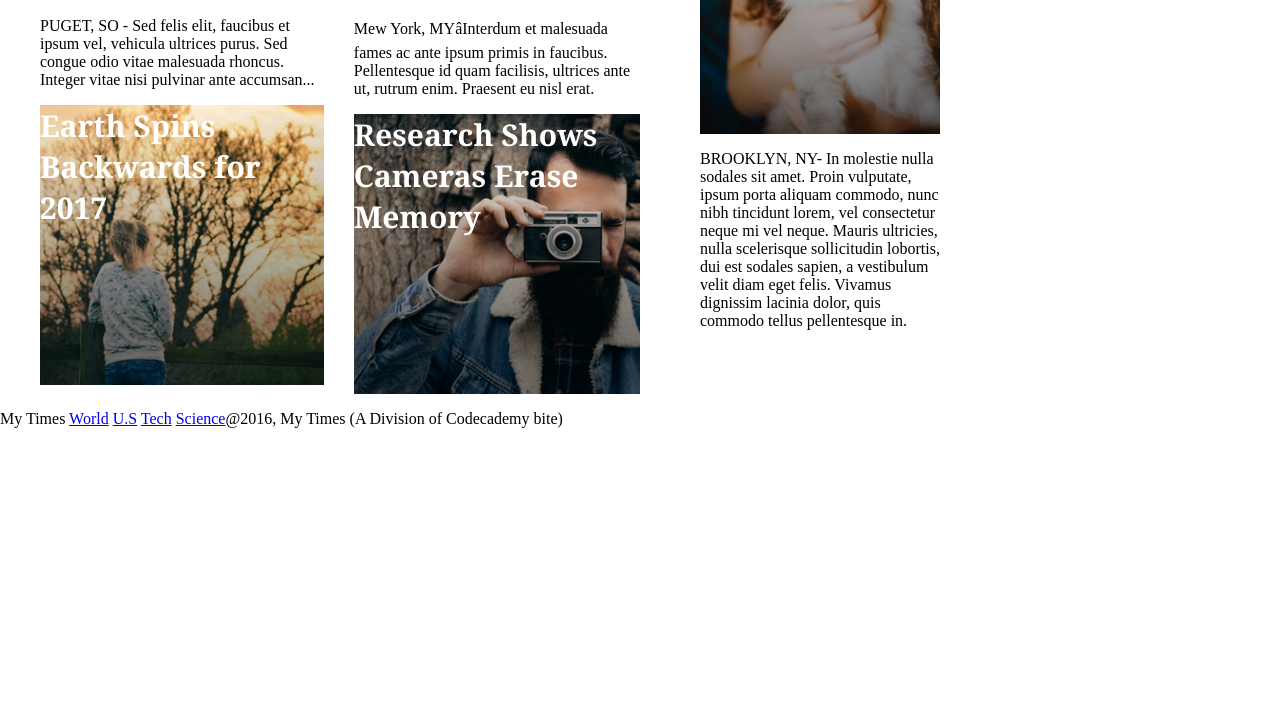
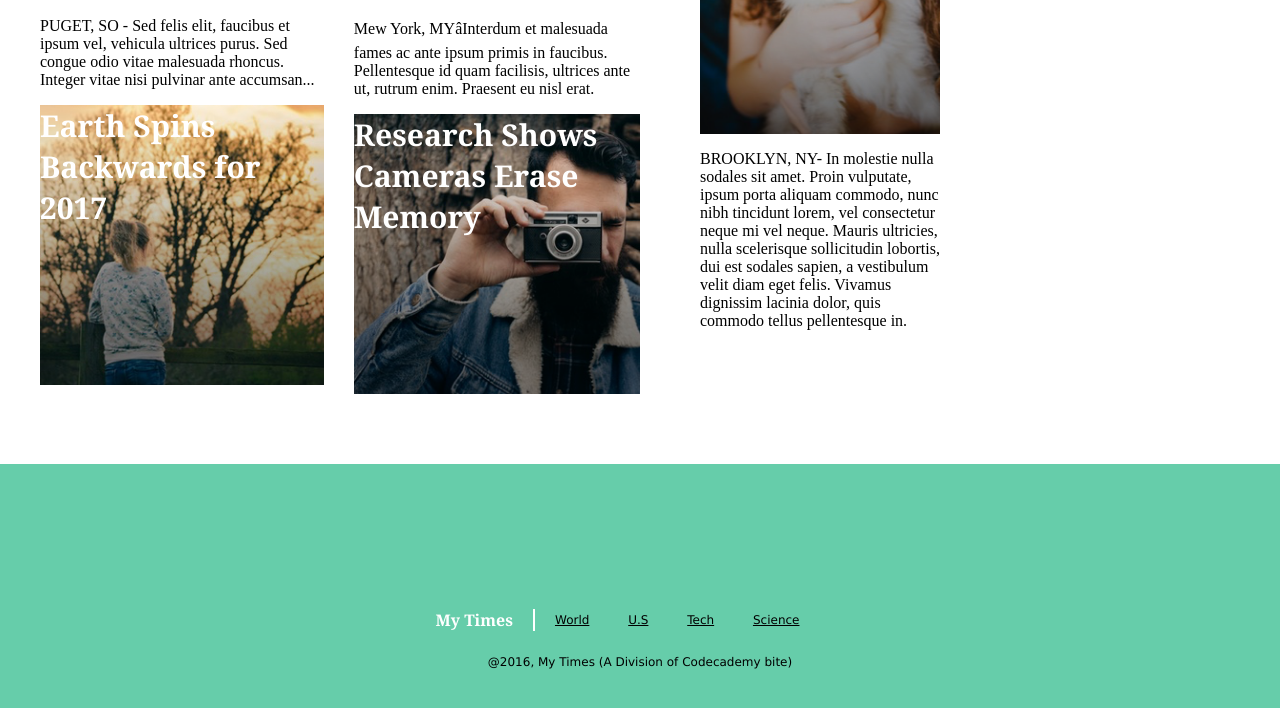
Before and after one commit to innaleikina/mytimes2, a plain HTML site: page index.html in a window 1280 px wide. Shown: the part 662-1370 px from the top of the page. Before the commit the page ends 1106 px from the top, so only its background shows below. Drawn offline with Linux system fonts and the light colour scheme.

Commit message:
finished footer

```diff
--- a/index.html
+++ b/index.html
@@ -120,12 +120,21 @@
                         </div>
 
                     <footer>
-                      <p> <span> My Times </span>
+                      <div>
+                      <p> <span class="logo"> My Times </span>
+                        <nav>
+                        <span class="footerlinks">
                         <span>  <a href="#world"> World</a> </span>
                         <span>  <a href="#u.s"> U.S</a> </span>
                         <span>  <a href="#tech"> Tech</a> </span>
-                        <span>  <a href="#science"> Science</a> </span> </p>
-                        <p> @2016, My Times (A Division of Codecademy bite) </p>
+                        <span>  <a href="#science"> Science </break></a> </span>
+                      </span>
+
+                    </div>
+
+
+                            <p> @2016, My Times (A Division of Codecademy bite) </p>
+
                     </footer>
   </body>
 </html>
--- a/resources/style.css
+++ b/resources/style.css
@@ -4,7 +4,8 @@ body {
   display: flex;
   flex-direction: column;
   flex-wrap: wrap;
-  overflow: scroll;
+
+
 
 }
 
@@ -16,6 +17,7 @@ header {
   font-family: Verdana;
   font-size: 14px;
   font-weight: bold;
+  margin-right: 20px;
 }
 
 
@@ -42,7 +44,6 @@ nav span a{
   display: flex;
   justify-content: center;
   margin-top: 30px;
-  overflow: scroll;
   position: relative;
 
 }
@@ -165,4 +166,68 @@ body{
 
 footer {
   display:flex;
+  height: 150px;
+  background-color: MediumAquamarine;
+  margin: auto;
+  font-family: Verdana;
+  font-size: 12px;
+  width:100%;
+  margin-top: 50px;
+  justify-content: center;
+  align-content: center;
+  padding-top: 80px;
+  padding-left: 150px;
 }
+
+
+
+.footerlinks span a{
+  margin-left: 20px;
+  justify-content: space-around;
+  color: black;
+
+}
+
+
+footer nav {
+  display: flex;
+
+  margin-right: 15px;
+}
+
+footer nav span {
+  display: inline-block;
+  margin-right: 15px;
+}
+
+footer nav span a {
+  color: black;
+}
+
+footer {
+  background-color: MediumAquamarine;
+  font-family: Verdana;
+  font-size: 12px;
+  display: flex;
+  flex-direction: column;
+  align-items: center;
+  justify-content: center;
+  padding: 100px 0;
+  margin-top: 70px;
+  flex-grow: 1;
+}
+
+footer div {
+  display: flex;
+  align-items: center;
+  justify-content: space-around;
+}
+
+footer .logo {
+  font-family: Georgia;
+  font-size: 16px;
+  font-weight: bold;
+  color: white;
+  border-right: 2px solid white;
+  padding-right: 20px;
+}
```
